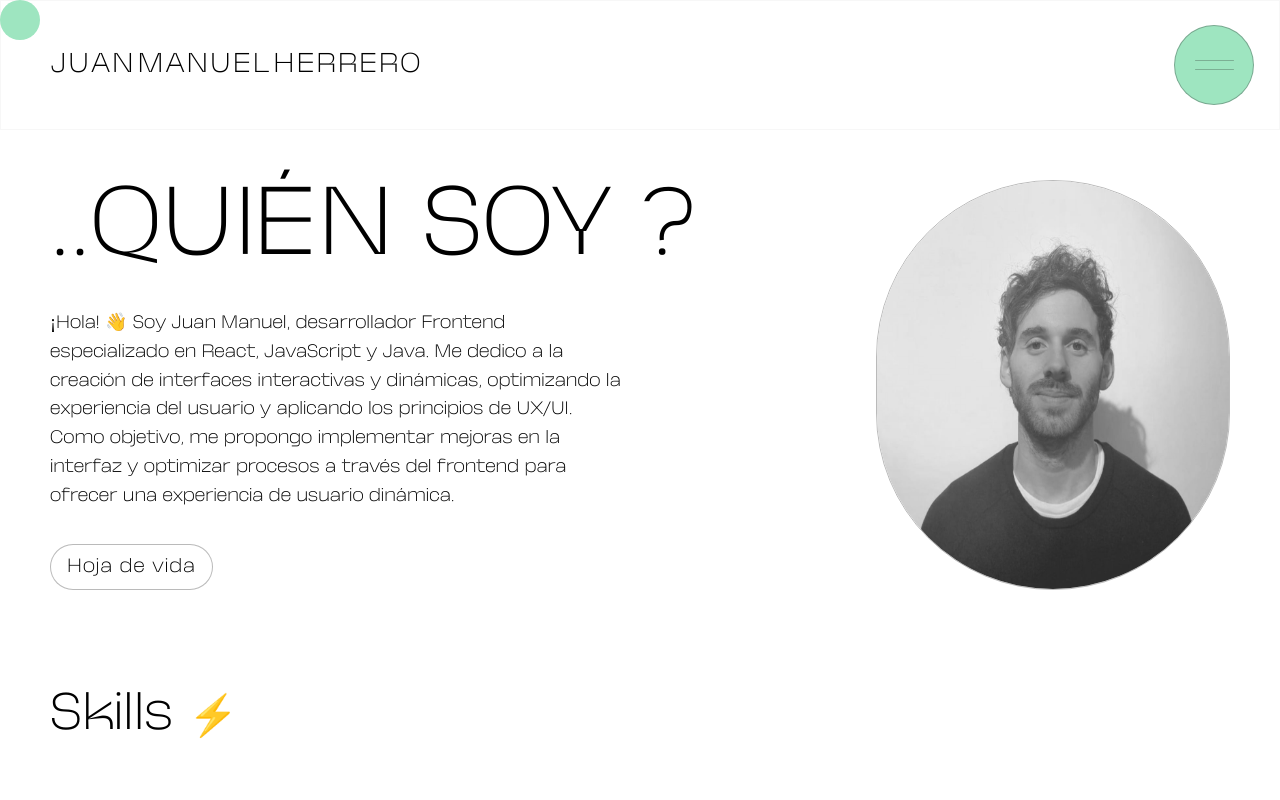
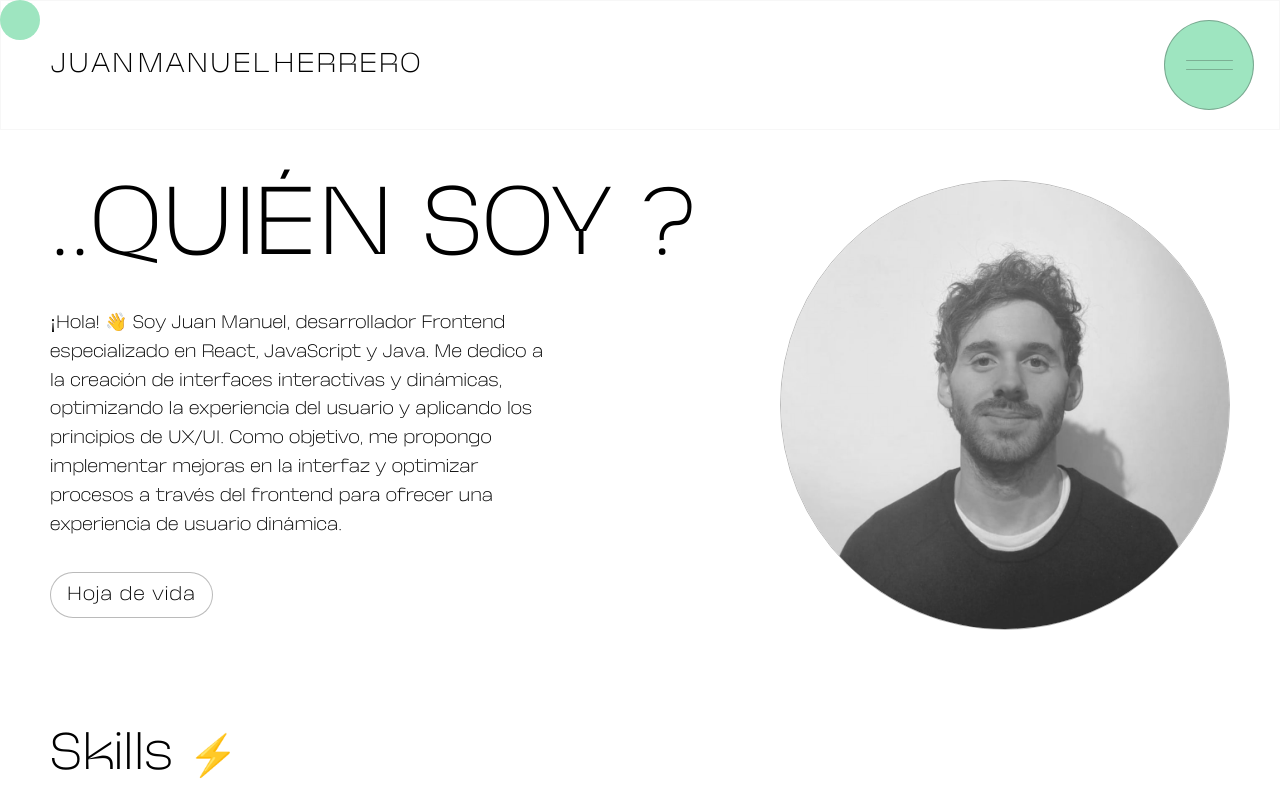
Before and after one commit to JuanHerrero28/port-juan-herrero, a React (Vite) app: page / in a window 1280 px wide. Shown: the top 800 px of the page. Built offline with nearby package versions, Linux system fonts and the light colour scheme.

Commit message:
modifico tamaños menutoggle

```diff
--- a/src/Common/BtnTop.css
+++ b/src/Common/BtnTop.css
@@ -5,8 +5,8 @@
     background-color: #9EE5C0;
     border: 0.5px solid #29292952;
     border-radius: 50%;
-    width: 60px;
-    height: 60px;
+    width: 80px;
+    height: 80px;
     z-index: 30;
     display: flex;
     justify-content: center;
--- a/src/Layout/Menu.css
+++ b/src/Layout/Menu.css
@@ -13,8 +13,8 @@
   background-color: #9EE5C0;
   border: 0.5px solid #29292952;
   border-radius: 60px;
-  width: 80px;
-  height: 80px;
+  width: 90px;
+  height: 90px;
   z-index: 30;
   display: flex;
   flex-direction: column;
--- a/src/Pages/PresentationComponent.css
+++ b/src/Pages/PresentationComponent.css
@@ -14,8 +14,8 @@
 }
 
 .img-juan {
-  width: 30%; /* Ajusta el ancho según sea necesario */
-  height: auto;
+  width: 450px;
+  height: 450px;
   border-radius: 15rem;
   border: 0.5px solid #29292952;
   filter: grayscale(100%); /* Convertir la imagen a escala de grises */
```
